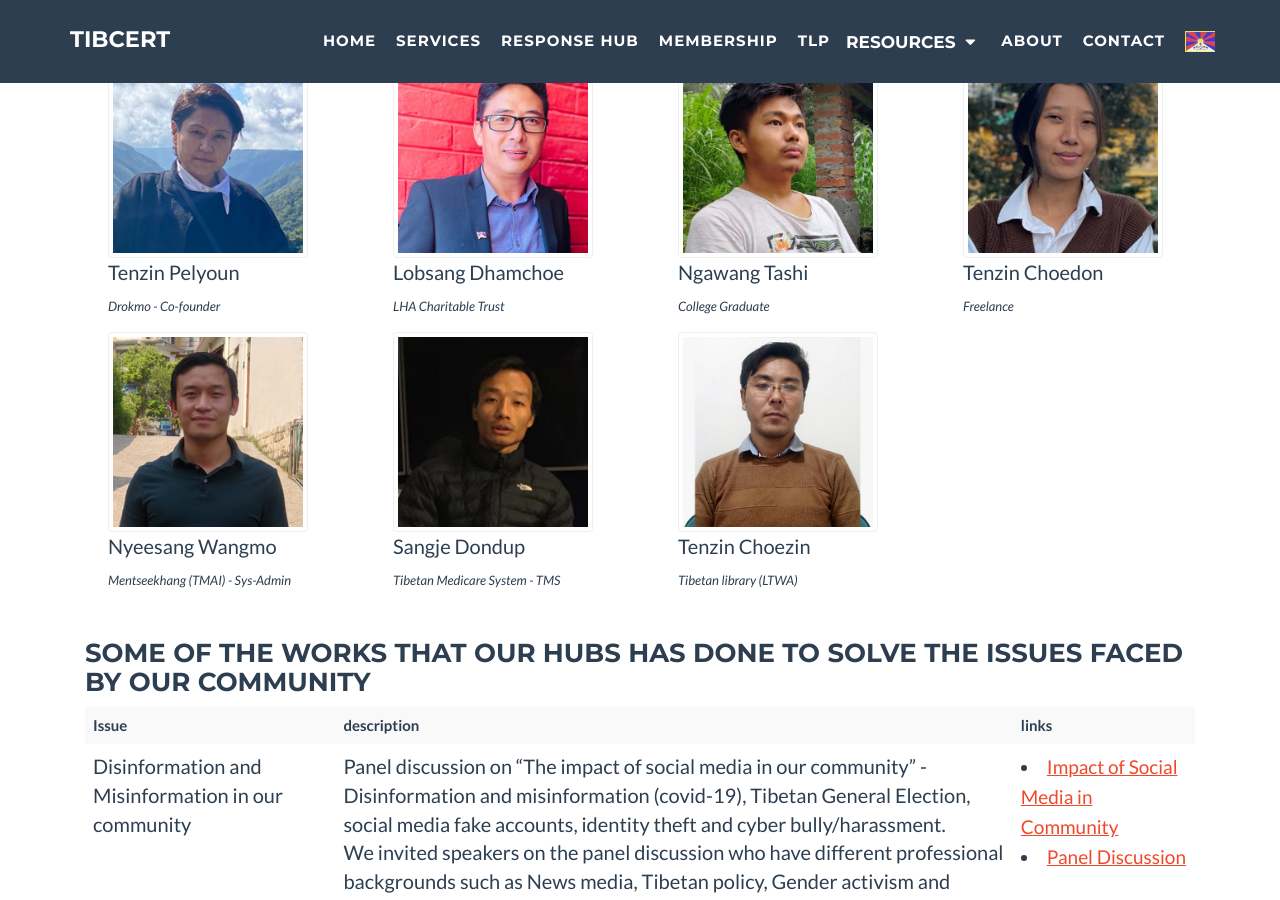
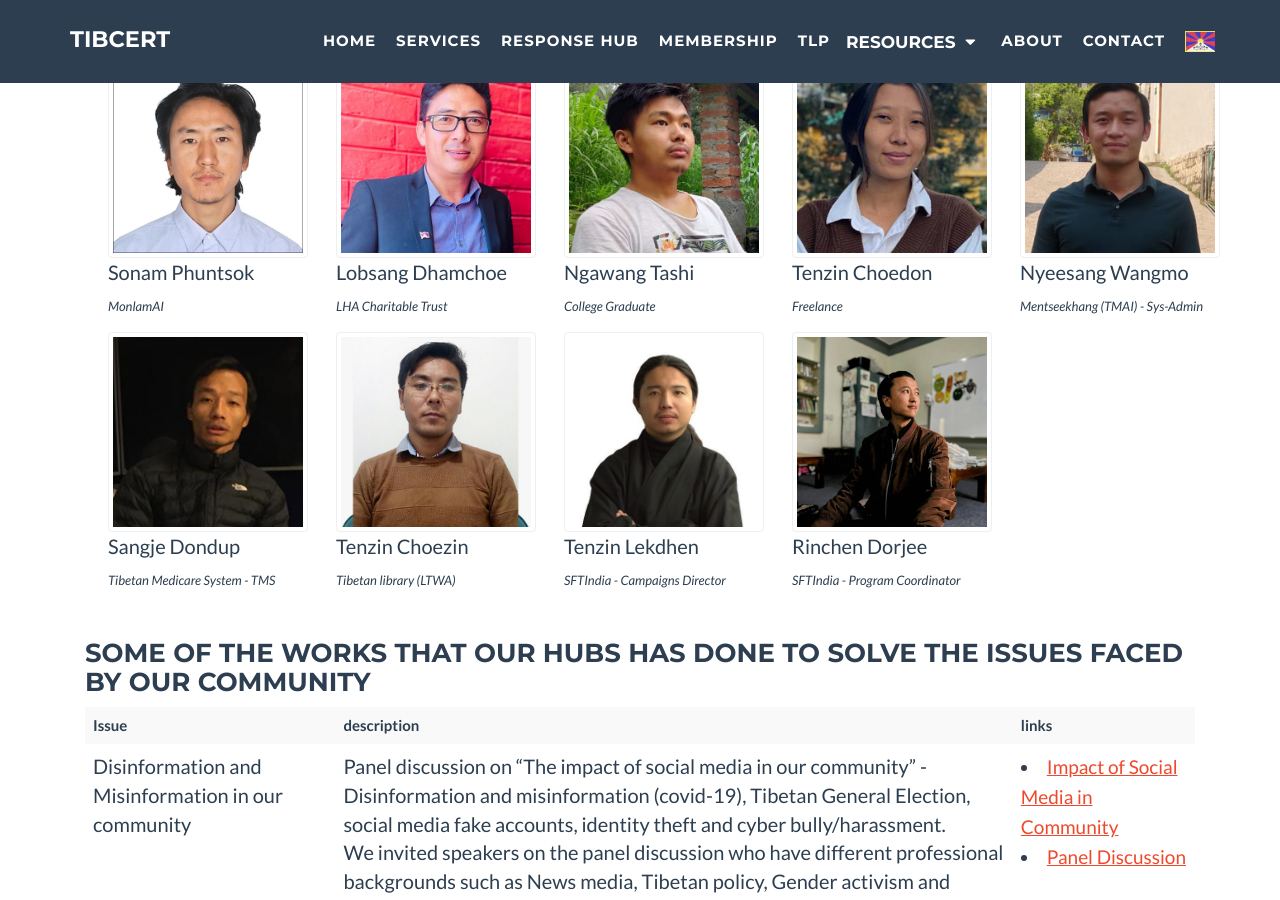
Before and after one commit to tibcert/tibcert.github.io, a Jekyll site: the page built from response-hub.md, in a window 1280 px wide and 900 px high, scrolled down 2131 px. Built offline with Jekyll 4.4.1, drawn with Linux system fonts in a browser that asks for light colours.

Commit message:
tibcert members updated

```diff
--- a/response-hub.md
+++ b/response-hub.md
@@ -42,9 +42,9 @@ A volunteer based community platform under TibCERT, which is built on the struct
       <table class="table">
          <tr>
       		<td>
-      			<img class="img-fluid img-thumbnail " src="{{site.baseurl}}/img/pictures/dhasa/Pelyon-Drokmo.jpeg" alt="dss">
-      			<p>Tenzin Pelyoun</p>
-      			<i>Drokmo - Co-founder</i>
+      			<img class="img-fluid img-thumbnail " src="{{site.baseurl}}/img/pictures/dhasa/sonam-phuntsok.jpeg" alt="dss">
+      			<p>Sonam Phuntsok</p>
+      			<i>MonlamAI</i>
       		</td>
       		<td>
       			<img class="img-fluid img-thumbnail" src="{{site.baseurl}}/img/pictures/dhasa/LobsangDhamchoe-LHA.jpeg" alt="">
@@ -61,13 +61,13 @@ A volunteer based community platform under TibCERT, which is built on the struct
             <p>Tenzin Choedon</p>
             <i>Freelance</i>
           </td>
+          <td>
+            <img class="img-fluid img-thumbnail" src="{{site.baseurl}}/img/pictures/dhasa/Nyeesang wangpo-TMAI.jpeg" alt="">
+            <p>Nyeesang Wangmo</p>
+            <i>Mentseekhang (TMAI) - Sys-Admin</i>
+          </td>
       	</tr>
       	<tr>
-      		<td>
-      			<img class="img-fluid img-thumbnail" src="{{site.baseurl}}/img/pictures/dhasa/Nyeesang wangpo-TMAI.jpeg" alt="">
-      			<p>Nyeesang Wangmo</p>
-      			<i>Mentseekhang (TMAI) - Sys-Admin</i>
-      		</td>
       		<td>
       			<img class="img-fluid img-thumbnail" src="{{site.baseurl}}/img/pictures/dhasa/SangjeDondup-TMS.jpeg" alt="">
       			<p>Sangje Dondup</p>
@@ -78,6 +78,16 @@ A volunteer based community platform under TibCERT, which is built on the struct
       			<p>Tenzin Choezin</p>
       			<i>Tibetan library (LTWA)</i>
       		</td>
+          <td>
+            <img class="img-fluid img-thumbnail" src="{{site.baseurl}}/img/pictures/dhasa/tenzin-lekdhen.jpeg" alt="">
+            <p>Tenzin Lekdhen</p>
+            <i>SFTIndia - Campaigns Director</i>
+          </td>
+          <td>
+            <img class="img-fluid img-thumbnail" src="{{site.baseurl}}/img/pictures/dhasa/rinchen-dorjee.jpeg" alt="">
+            <p>Rinchen Dorjee</p>
+            <i>SFTIndia - Program Coordinator</i>
+          </td>
       	</tr>
 
 
```
Also changed, not shown: response-hub-bo.md (+16 -6 lines), img/pictures/dhasa/rinchen-dorjee.jpeg (added), img/pictures/dhasa/sonam-phuntsok.jpeg (added), img/pictures/dhasa/tenzin-lekdhen.jpeg (added).
